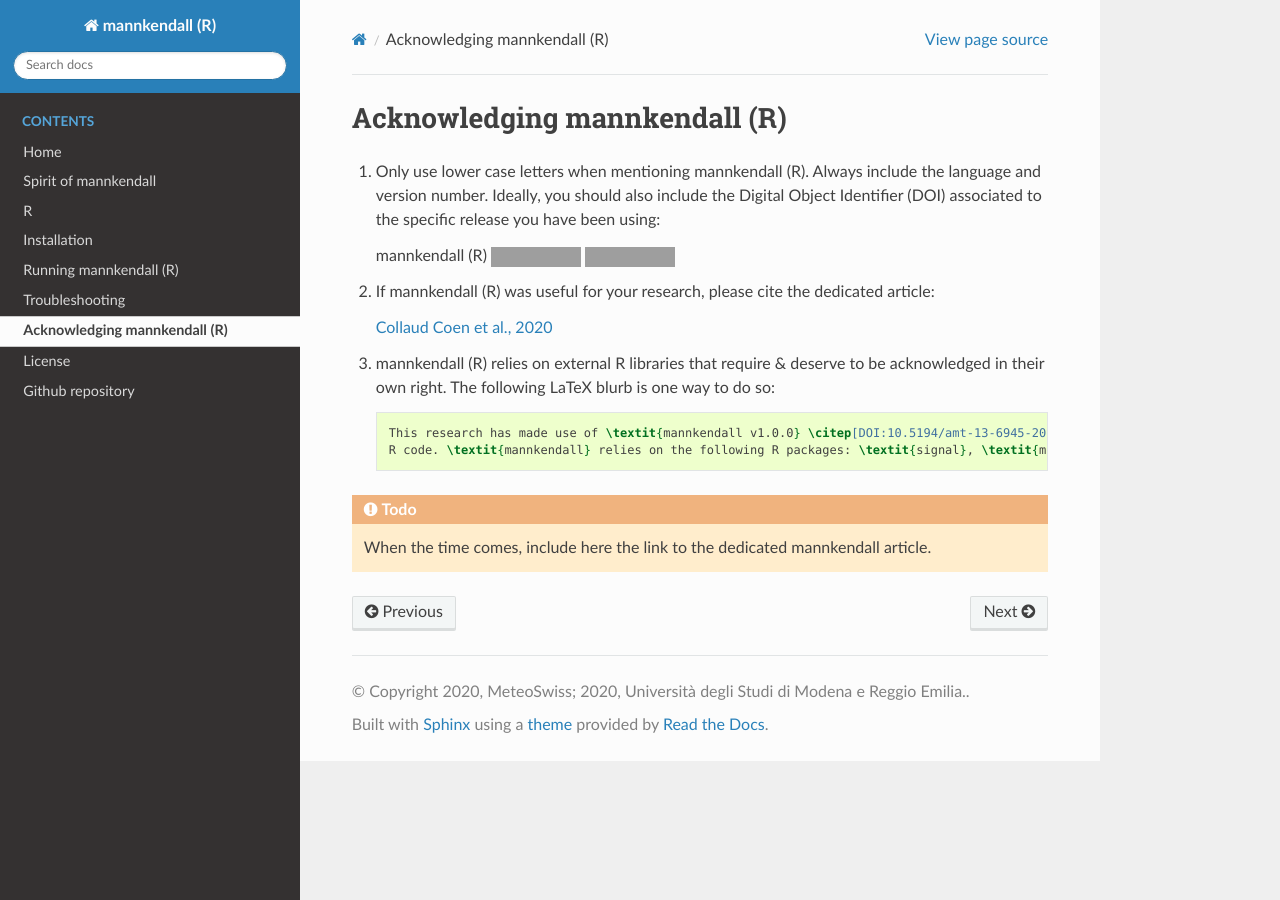
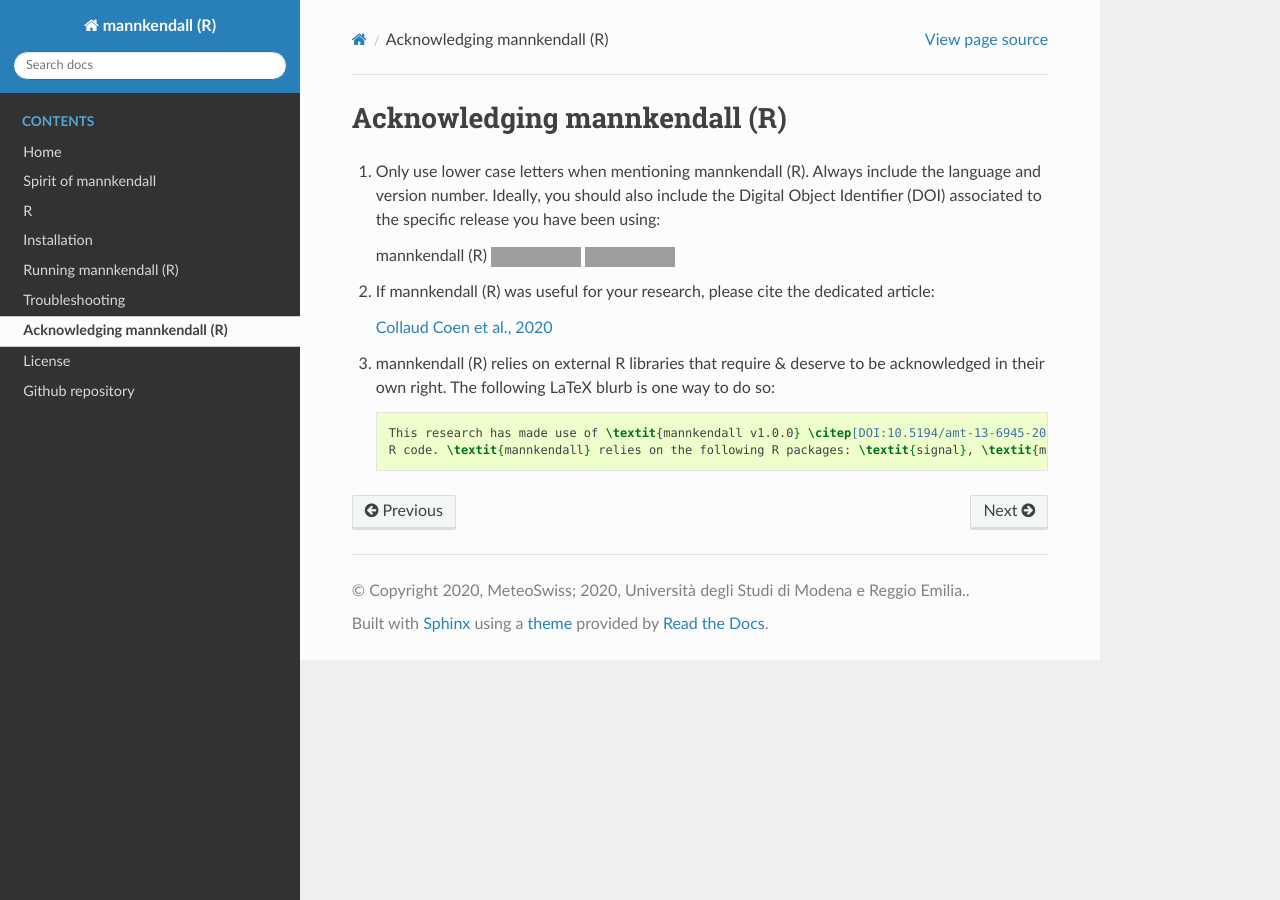
Before and after one commit to mannkendall/R, a Sphinx documentation site: the page built from docs/source/acknowledge.rst, in a window 1280 px wide. Built offline with Sphinx 7.4.7 and the Read the Docs theme 2.0.0, drawn with Linux system fonts in a browser that asks for light colours; the version number could not be read and is left out; grey boxes are pictures that could not be loaded.

Commit message:
Update acknowledge.rst

```diff
--- a/docs/source/acknowledge.rst
+++ b/docs/source/acknowledge.rst
@@ -21,7 +21,3 @@ Acknowledging |name|
 
         This research has made use of \textit{mannkendall v1.0.0} \citep[DOI:10.5194/amt-13-6945-2020][]{CollaudCoen2020}
         R code. \textit{mannkendall} relies on the following R packages: \textit{signal}, \textit{magrittr}
-
-.. todo::
-
-    When the time comes, include here the link to the dedicated mannkendall article.
```
